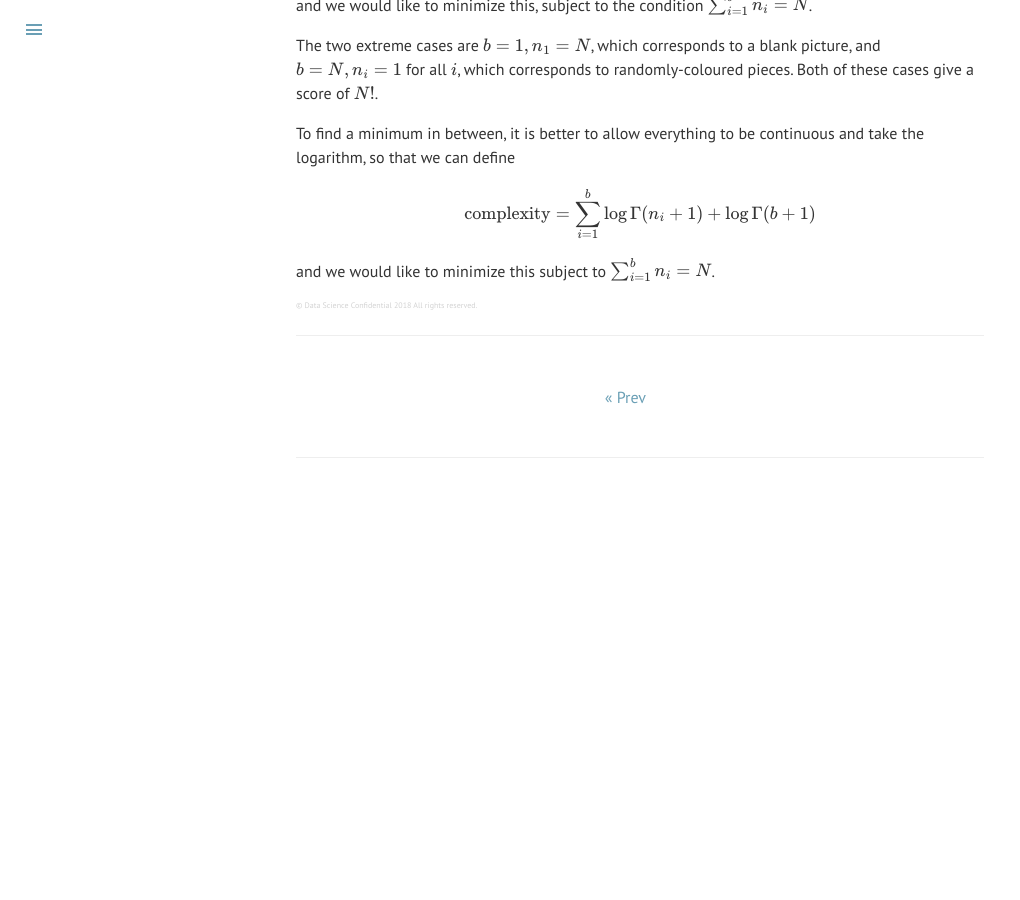
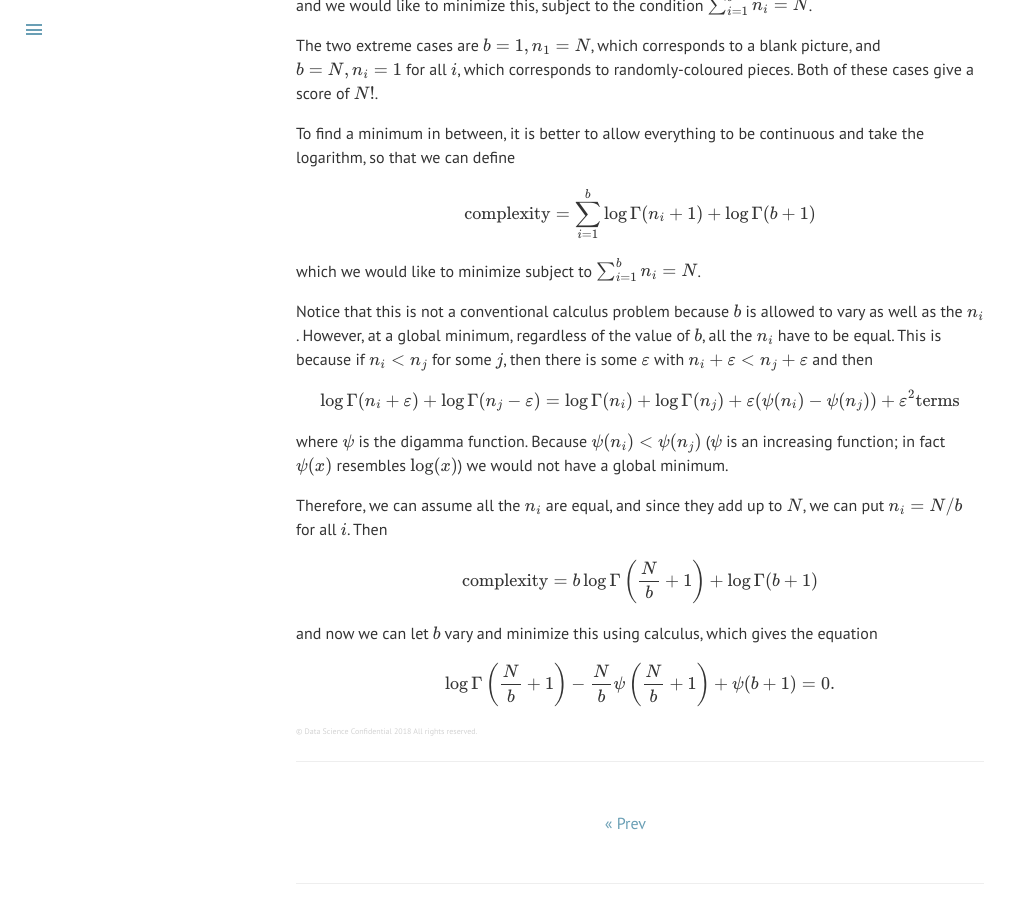
Before and after one commit to datascienceconfidential/datascienceconfidential.github.io, a Jekyll site: the page built from _posts/2018-02-07-jigsaw-equation.md, in a window 1280 px wide and 900 px high, scrolled down 1372 px. Shown: the whole window, without its empty margins (0-1020 px from the left). Built offline with Jekyll 4.4.1, drawn with Linux system fonts in a browser that asks for light colours; formulas are drawn with MathJax 3; comment, search, counter and statistics services are not loaded; before the commit the page ends 1895 px from its top, so only the background shows below that.

Commit message:
more eqns

```diff
--- a/_posts/2018-02-07-jigsaw-equation.md
+++ b/_posts/2018-02-07-jigsaw-equation.md
@@ -34,4 +34,18 @@ To find a minimum in between, it is better to allow everything to be continuous
 
 $$ \mathrm{complexity} = \sum_{i=1}^b \log \Gamma(n_i +1) + \log \Gamma (b+1) $$
 
-and we would like to minimize this subject to $\sum_{i=1}^b n_i =N$.
+which we would like to minimize subject to $\sum_{i=1}^b n_i =N$.
+
+Notice that this is not a conventional calculus problem because $b$ is allowed to vary as well as the $n_i$. However, at a global minimum, regardless of the value of $b$, all the $n_i$ have to be equal. This is because if $n_i < n_j$ for some $j$, then there is some $\varepsilon$ with $n_i + \varepsilon < n_j + \varepsilon$ and then
+
+$$\log \Gamma (n_i + \varepsilon) + \log \Gamma(n_j - \varepsilon) = \log \Gamma (n_i) + \log \Gamma (n_j) + \varepsilon (\psi(n_i) - \psi(n_j)) + \varepsilon^2 \mathrm{ terms}$$
+
+where $\psi$ is the digamma function. Because $\psi(n_i) < \psi(n_j)$ ($\psi$ is an increasing function; in fact $\psi(x)$ resembles $\log(x)$) we would not have a global minimum.
+
+Therefore, we can assume all the $n_i$ are equal, and since they add up to $N$, we can put $n_i = N/b$ for all $i$. Then
+
+$$ \mathrm{complexity} = b \log \Gamma\left(\frac{N}{b} +1\right) + \log \Gamma (b+1) $$
+
+and now we can let $b$ vary and minimize this using calculus, which gives the equation
+
+$$ \log \Gamma\left(\frac{N}{b} + 1\right) - \frac{N}{b} \psi\left(\frac{N}{b} + 1\right) + \psi(b+1) = 0. $$
```
